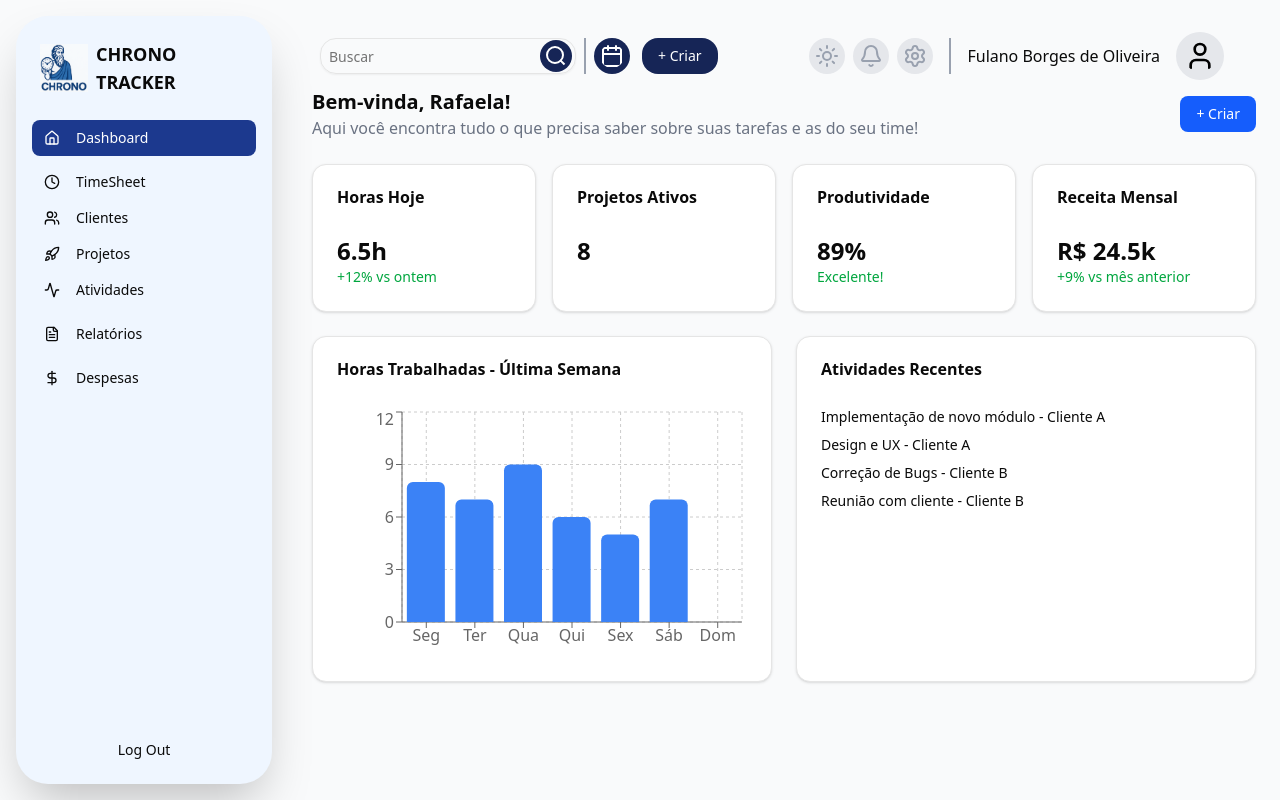
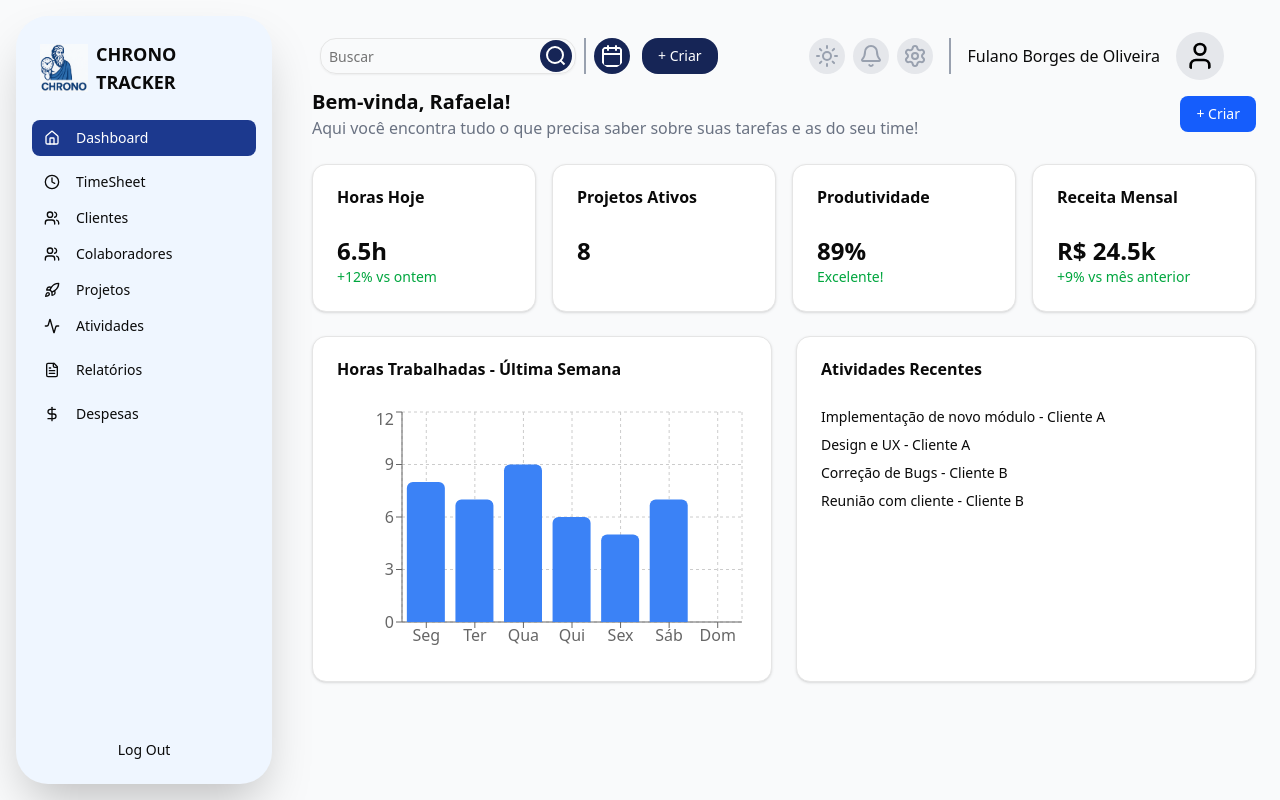
Before and after one commit to rafaelfranzon290905/CronoTracker, a React (Vite) app in the folder FrontEnd/ChronoTracker/: page / in a window 1280 px wide. Built offline with nearby package versions, Linux system fonts and the light colour scheme.

Commit message:
feature: incluir colaboradores no sidebar

```diff
--- a/FrontEnd/ChronoTracker/src/components/componentes/SideBar.tsx
+++ b/FrontEnd/ChronoTracker/src/components/componentes/SideBar.tsx
@@ -18,6 +18,7 @@
           <Button variant="ghost" className="w-full justify-start bg-blue-900 text-white"><Home className="mr-2 h-4 w-4" /> Dashboard</Button>
           <Link to="/TimeSheet"><Button variant="ghost" className="w-full justify-start"><Clock className="mr-2 h-4 w-4" /> TimeSheet</Button></Link>
           <Link to="/clientes"><Button variant="ghost" className="w-full justify-start"><Users className="mr-2 h-4 w-4" /> Clientes</Button></Link>
+          <Link to="/collaborators"><Button variant="ghost" className="w-full justify-start"><Users className="mr-2 h-4 w-4" /> Colaboradores</Button></Link>
           <Link to="/projetos"><Button variant="ghost" className="w-full justify-start"><Rocket className="mr-2 h-4 w-4" /> Projetos</Button></Link>
           <Button variant="ghost" className="w-full justify-start"><Activity className="mr-2 h-4 w-4" /> Atividades</Button>
           <Button variant="ghost" className="w-full justify-start"><FileText className="mr-2 h-4 w-4" /> Relatórios</Button>
```
